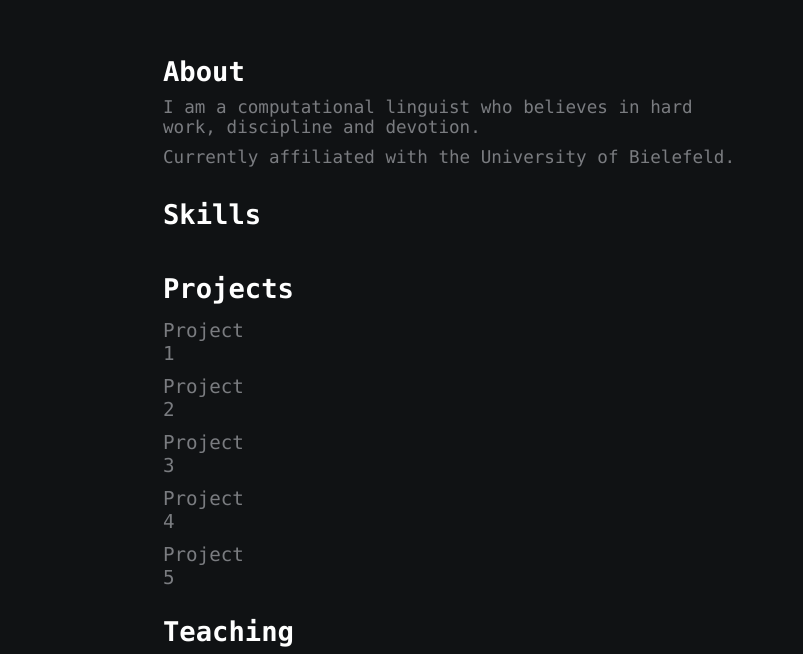
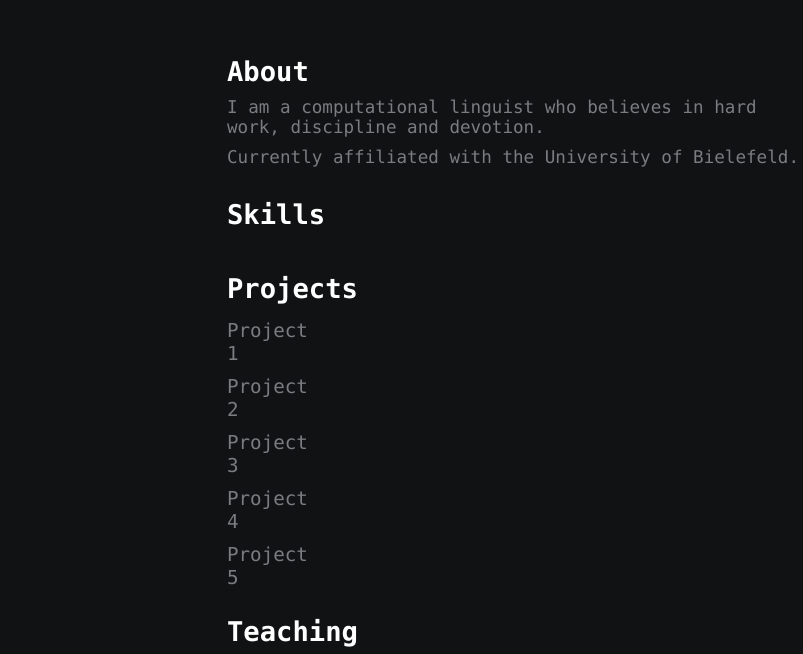
Before and after one commit to nilinykh/nilinykh, a plain HTML site: page index.html in a window 1280 px wide. Shown: the part 127-781 px from the top of the page, 477-1280 px from the left. Drawn offline with Linux system fonts and the light colour scheme; a web font is replaced by a local one.

Commit message:
playing with style

```diff
--- a/style.css
+++ b/style.css
@@ -48,6 +48,7 @@ a{
 /* section 2 */
 .section-2{
     padding-top: 20vh;
+    padding-left: 5vw;
     width: 90%;
 }
 
```
